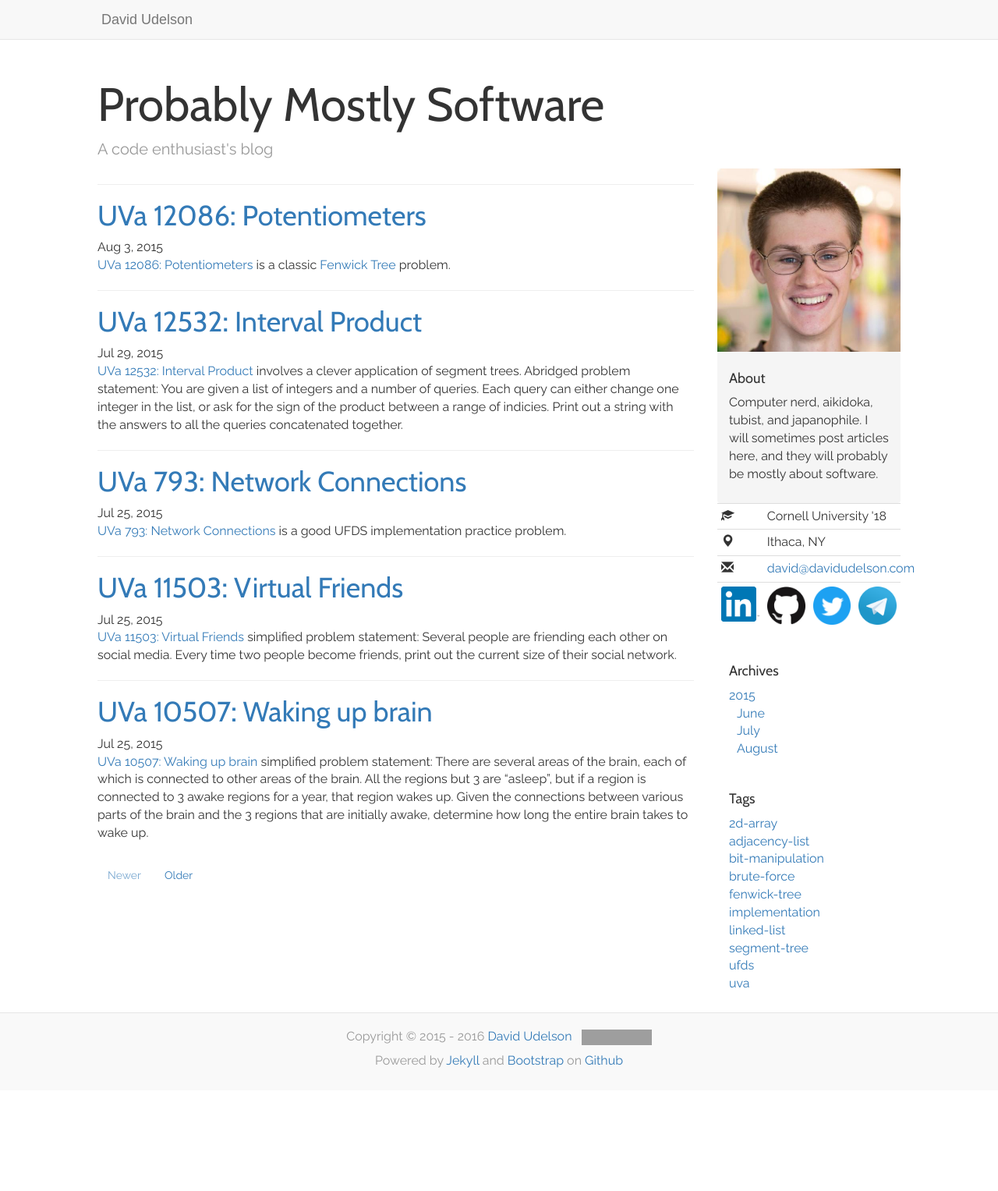
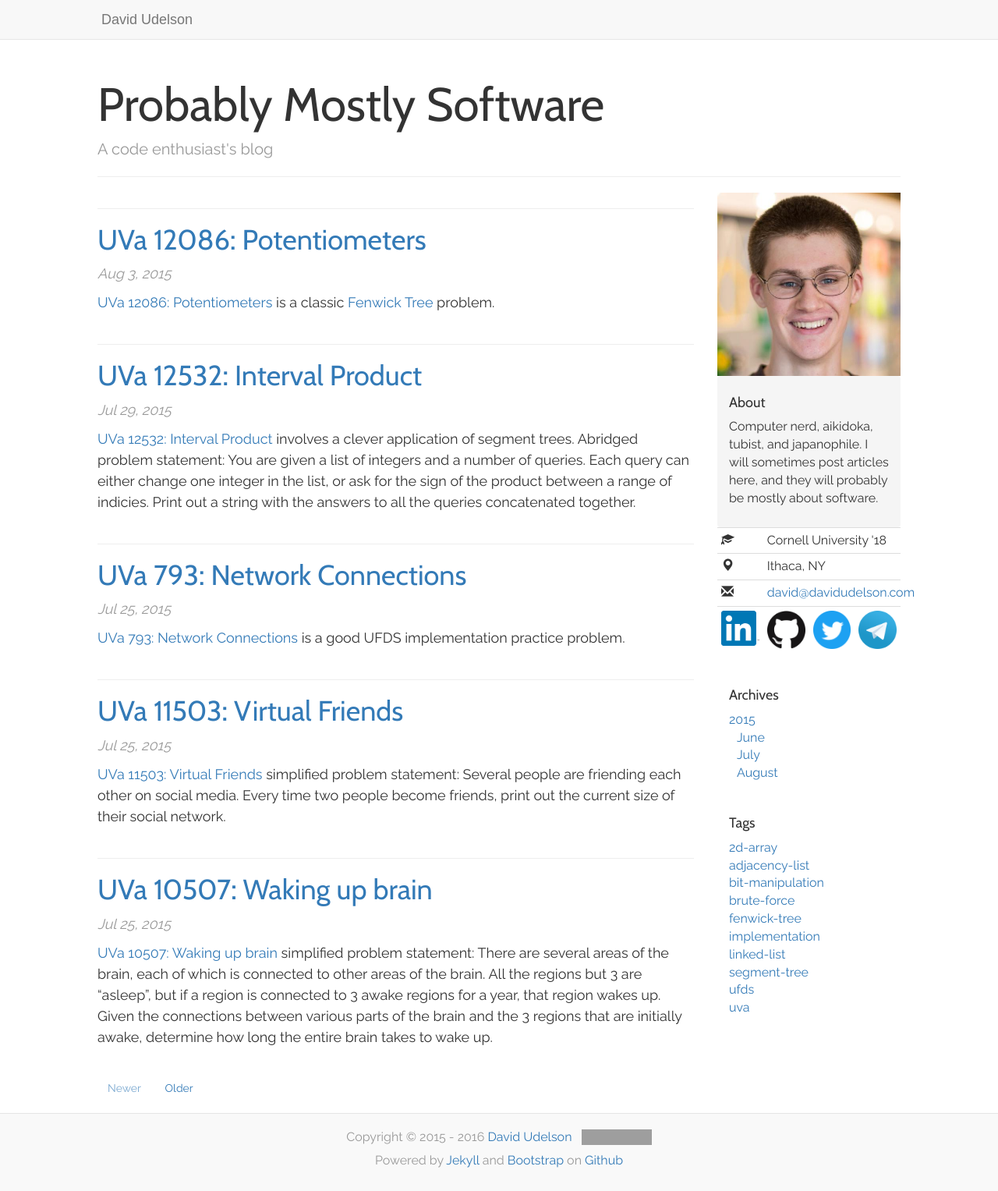
Before and after one commit to dudelson/website, a Jekyll site: the page built from blog/index.html, in a window 1280 px wide. Shown: the whole page at 78% size. Built offline with Jekyll 4.4.1, drawn with Linux system fonts in a browser that asks for light colours; nearby versions of some CDN libraries; the list of posts is cut into pages by our own code; before the commit the page ends 1398 px from its top, so only the background shows below that; grey boxes are pictures that could not be loaded.

Commit message:
Small file re-organization
davidudelson.css and blog.css have been merged into one file, now more
aptly named styles.css. davidudelson.html has been more aptly named
default.html. _includes/post_pagination was not needed and has been
removed.

```diff
--- a/_includes/head.html
+++ b/_includes/head.html
@@ -13,8 +13,7 @@
 <meta name="keywords" content="{{ site.keywords }}">
 
 <link rel="stylesheet" href="https://maxcdn.bootstrapcdn.com/bootstrap/3.3.7/css/bootstrap.min.css" integrity="sha384-BVYiiSIFeK1dGmJRAkycuHAHRg32OmUcww7on3RYdg4Va+PmSTsz/K68vbdEjh4u" crossorigin="anonymous">
-<link rel="stylesheet" href="/static/css/davidudelson.css">
-<link rel="stylesheet" href="/static/css/blog.css">
+<link rel="stylesheet" href="/static/css/styles.css">
 <link href="https://fonts.googleapis.com/css?family=Cabin" rel="stylesheet">
 <link href="https://fonts.googleapis.com/css?family=Raleway" rel="stylesheet">
 <link rel="canonical" href="{{ page.url | replace:'index.html','' |  prepend: site.url }}">
--- a/_layouts/blog.html
+++ b/_layouts/blog.html
@@ -1,11 +1,12 @@
 ---
-layout: davidudelson
+layout: default
 ---
 <div id="blog-header">
     <a href="/blog/"><h1 id="blog-title">{{ site.blog.title }}</h1></a>
     <p id="blog-description">{{ site.blog.subtitle }}</p>
     <p id="blog-mobile-about" class="mobile-only"><i>{{ site.about_short }}</i></p>
 </div>
+<hr/>
 <div class="row">
     <div id="blog-main" class="col-xs-12 col-md-9">
         {{ content }}
--- a/_layouts/mainpage.html
+++ b/_layouts/mainpage.html
@@ -1,5 +1,5 @@
 ---
-layout: davidudelson
+layout: default
 ---
 <div class="row">
     <div class="col-xs-12 col-md-9" style="padding-bottom: 60px">
--- a/static/css/blog.css
+++ /dev/null
@@ -1,39 +0,0 @@
-/* styles for the blog layout (_layouts/blog.html) */
-
-#blog-header {
-    padding: 0;
-}
-
-#blog-title {
-  font-size: 60px;
-  color: #333;
-}
-
-#blog-description {
-  font-size: 20px;
-  color: #999;
-}
-
-*blog-main {
-  font-size: 18px;
-  line-height: 1.5;
-}
-
-/* Sidebar modules for boxing content */
-.sidebar-module {
-  padding: 15px;
-}
-
-.sidebar-module-inset {
-  padding: 15px;
-  background-color: #f5f5f5;
-  border-radius: 4px;
-}
-
-.blog-pagination {
-    padding: 15px 0;
-}
-
-.archive-months li {
-    padding-left: 10px;
-}
--- a/static/css/davidudelson.css
+++ b/static/css/styles.css
@@ -1,4 +1,4 @@
-/* styles for the main layout (_layouts/davidudelson.html) */
+/* styles for the default layout (_layouts/default.html) */
 
 h1,h2,h3,h4,h5,h6 {
     font-family: 'Cabin', sans-serif;
@@ -43,6 +43,96 @@
     text-align: center;
     background-color: #f9f9f9;
     border-top: 1px solid #e5e5e5;
+}
+
+/* styles for the blog layout (_layouts/blog.html) */
+
+#blog-header {
+    padding: 0;
+}
+
+#blog-title {
+    font-size: 60px;
+    color: #333;
+}
+
+#blog-description {
+    font-size: 20px;
+    color: #999;
+}
+
+#blog-main {
+    font-size: 18px;
+    line-height: 1.5;
+}
+
+#post-header {
+    text-align: center;
+    padding-bottom: 15px;
+}
+
+/* blog post listing item styles */
+
+.post-header div {
+    font-size: 14px;
+}
+
+time {
+    font-style: italic;
+    /* font-size: 14px; */
+    color: #999;
+    margin-bottom: 15px;
+}
+
+.post-content {
+    padding: 10px 0 10px 0;
+    font-size: 18px;
+}
+
+/* ============================= */
+
+#post-header div {
+    padding-top: 10px;
+}
+
+#post-content {
+    padding-top: 15px;
+    padding-bottom: 15px;
+}
+
+#post-comments {
+    padding-top: 15px;
+    padding-bottom: 20px;
+    text-align: center;
+}
+
+#post-buttons {
+    text-align: center;
+    padding-bottom: 20px;
+}
+
+#post-buttons a {
+    margin-left: 10px;
+    margin-right: 10px;
+}
+
+/* Sidebar modules for boxing content */
+.sidebar-module {
+    padding: 15px;
+}
+
+.sidebar-module-inset {
+    padding: 15px;
+    background-color: #f5f5f5;
+    border-radius: 4px;
+}
+
+.blog-pagination {
+    padding: 15px 0;
+}
+
+.archive-months li {
+    padding-left: 10px;
 }
 
 /* hide the mobile-specific stuff by default (unless overridden by a media query) */
```
Also changed, not shown: _includes/page_pagination.html (deleted, +0 -14 lines), _layouts/default.html (renamed from _layouts/davidudelson.html).
